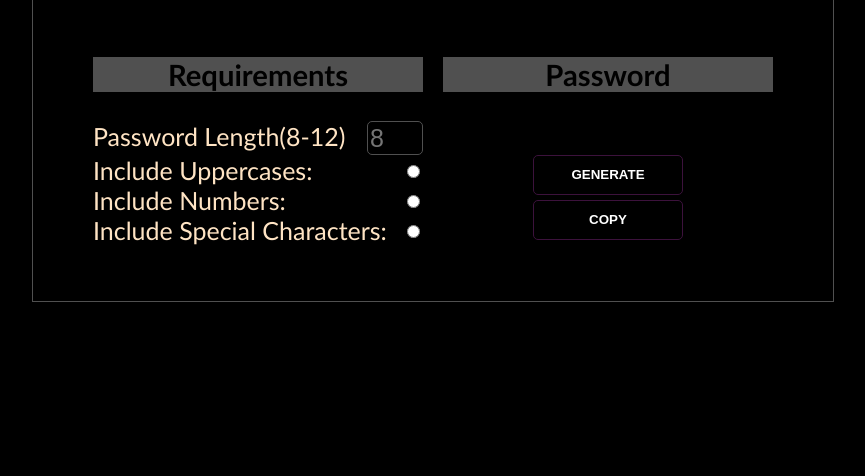
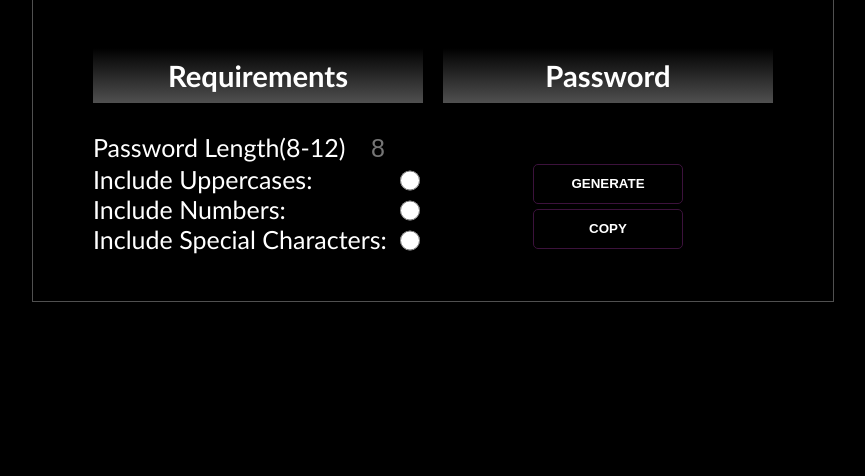
Before and after one commit to accdev1694/random-password-generator, a plain HTML site: page index.html in a window 1280 px wide. Shown: the part 324-800 px from the top of the page, without its empty margins (207-1072 px from the left). Drawn offline with Linux system fonts and the light colour scheme.

Commit message:
added additional styling to layout

```diff
--- a/assets/style/style.css
+++ b/assets/style/style.css
@@ -6,13 +6,13 @@ html {
   align-items: center;
   height: 100vh;
   background-color: black;
-  color: bisque;
+  color: rgb(255, 255, 255);
   font-size: 25px;
   font-family: "Gill Sans", "Gill Sans MT", Calibri, "Trebuchet MS", sans-serif;
 }
 
 p {
-  color: rgb(80, 80, 80);
+  color: rgb(35, 10, 35);
   margin-bottom: 30px;
 }
 
@@ -23,10 +23,12 @@ p {
 }
 
 h3 {
-  background: rgb(80, 80, 80);
+  background: linear-gradient(to top, rgb(80, 80, 80), black);
   width: 100%;
   text-align: center;
-  color: black;
+  color: rgb(255, 255, 255);
+  padding: 10px 0;
+
 }
 
 .container {
@@ -88,13 +90,14 @@ button:active {
   border: none;
 }
 #length {
-  color: white;
+  color: rgb(41, 41, 41);
   font-size: inherit;
   width: 50px;
   line-height: 30px;
   background: none;
-  border: rgb(80, 80, 80) solid 1px;
+  border: none;
   border-radius: 5px;
+  cursor: pointer;
 }
 
 .field {
@@ -109,3 +112,8 @@ button:active {
 .p-word{
   margin-bottom: 0;
 }
+
+.radio{
+  width: 20px;
+  cursor: pointer;;
+}
--- a/index.html
+++ b/index.html
@@ -28,15 +28,15 @@
 
           <div class="field">
             <label for="upper">Include Uppercases:</label>
-            <input type="radio" id="upper" />
+            <input class="radio" type="radio" id="upper" />
           </div>
           <div class="field">
             <label for="numbers">Include Numbers:</label>
-            <input type="radio" id="numbers" />
+            <input class="radio" type="radio" id="numbers" />
           </div>
           <div class="field">
             <label for="special">Include Special Characters:</label>
-            <input type="radio" id="special" />
+            <input class="radio" type="radio" id="special" />
           </div>
         </form>
 
```
